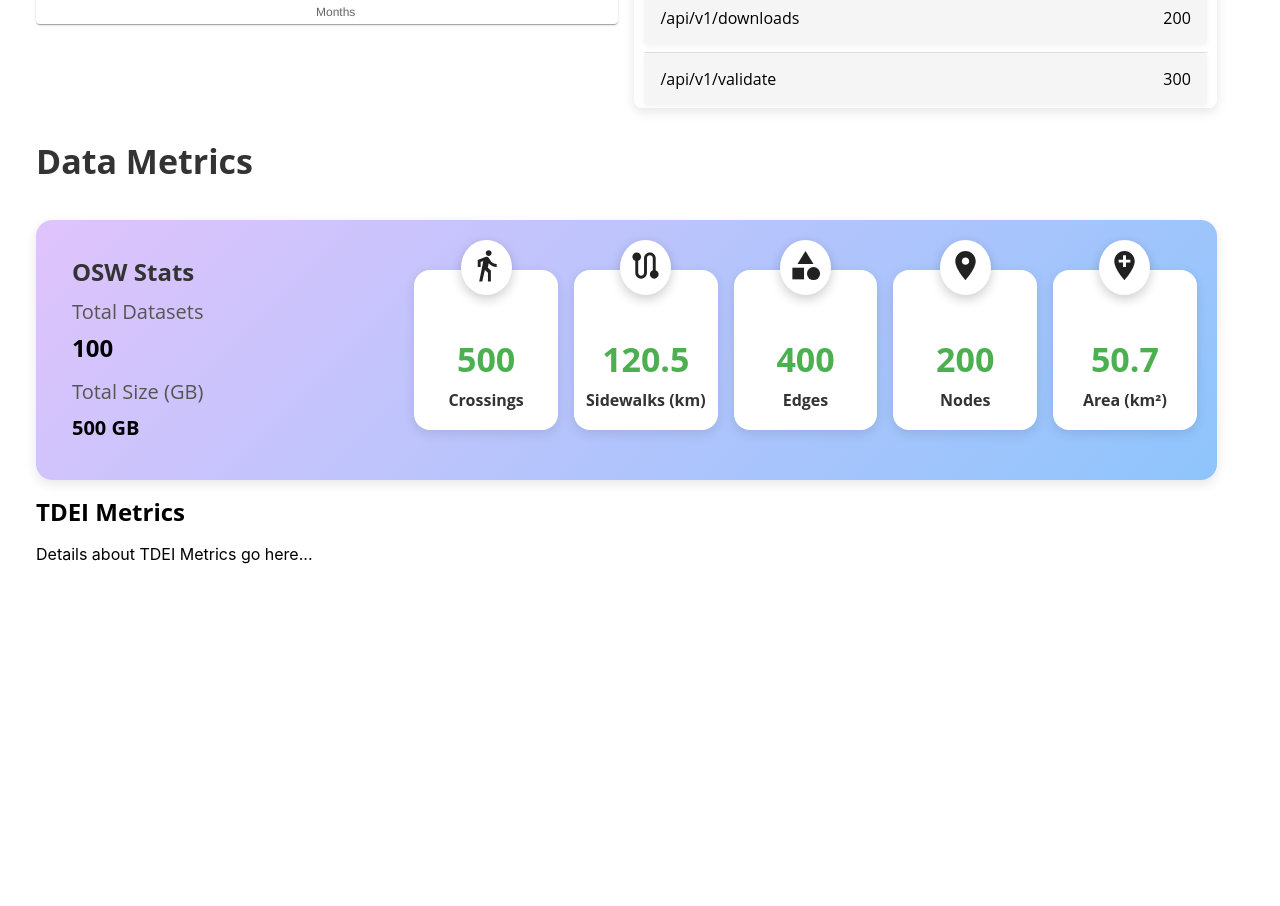
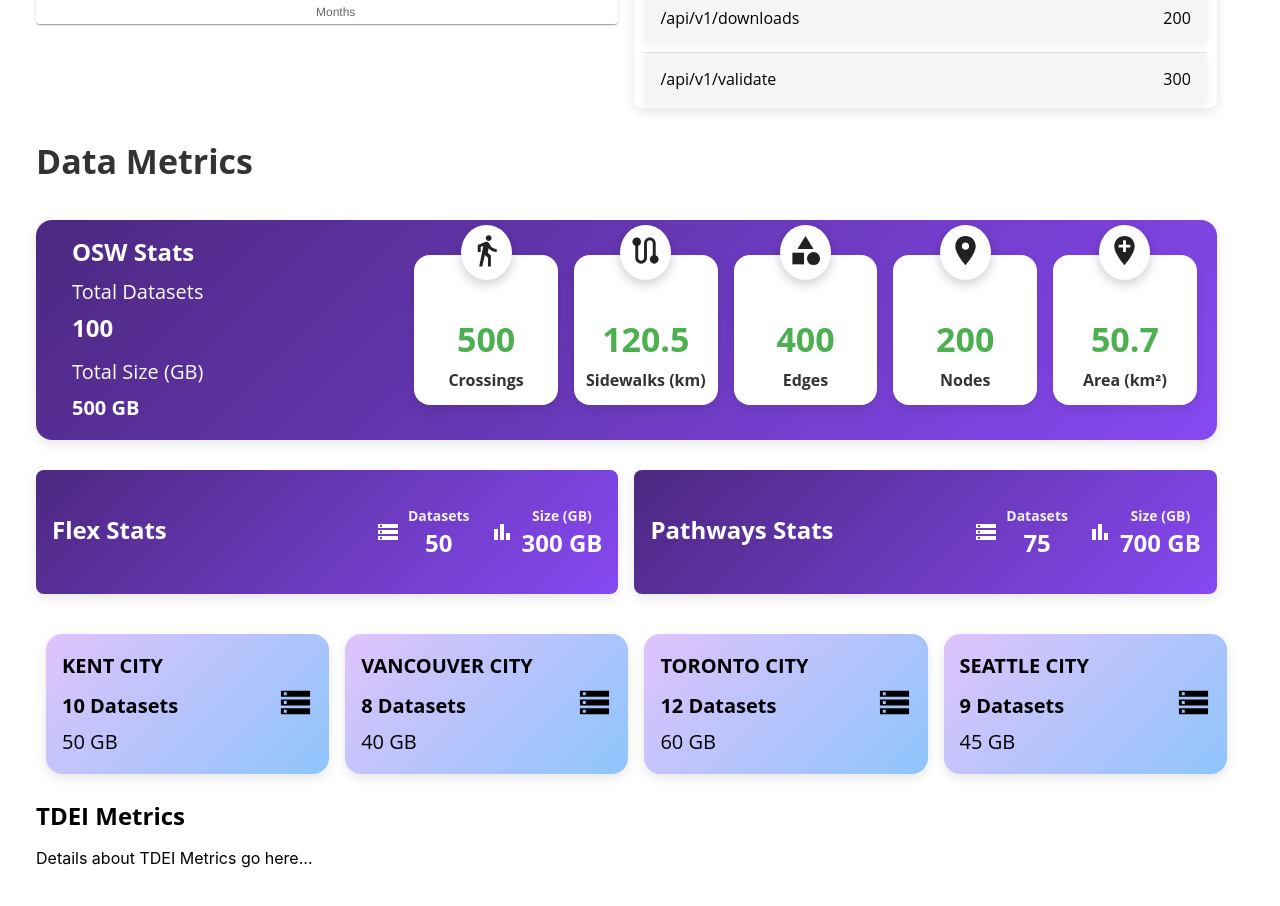
Before and after one commit to TaskarCenterAtUW/TDEI-Performance-Dashboard, a React (Create React App) app in the folder tdei-dashboard/: page / in a window 1280 px wide. Shown: the part 780-1686 px from the top of the page. Built offline with nearby package versions, Linux system fonts and the light colour scheme.

Commit message:
Added data metrics part

```diff
--- a/tdei-dashboard/src/App.js
+++ b/tdei-dashboard/src/App.js
@@ -2,7 +2,7 @@ import React, { useRef, useState } from "react";
 import { AppBar, Tabs, Tab, Toolbar, Typography, Box, Container } from "@mui/material";
 import { ThemeProvider, createTheme } from '@mui/material/styles';
 import SystemUsageMetrics from "./pages/SystemUsageMetrics/SystemUsageMetrics";
-import DataMetrics from "./pages/DataMetrics";
+import DataMetrics from "./pages/DataMetrics/DataMetrics";
 import TDEIMetrics from "./pages/TDEIMetrics";
 import theme from "./theme";
 
--- /dev/null
+++ b/tdei-dashboard/src/components/CustomGradientCard.js
@@ -0,0 +1,35 @@
+import React from 'react';
+import { Grid, Box, Card, Typography } from '@mui/material';
+import StorageIcon from '@mui/icons-material/Storage';
+
+
+const CustomGradientCard = ({ title, totalDatasets, totalSizeGB, gradient }) => {
+  return (
+    <Card
+      sx={{
+        padding: '16px',
+        borderRadius: '16px',
+        boxShadow: '0px 4px 12px rgba(0, 0, 0, 0.1)',
+        background: 'linear-gradient(135deg, #e0c3fc 0%, #8ec5fc 100%)',
+        color: 'black',
+        minHeight: '100px',
+      }}
+    >
+      <Box sx={{ display: 'flex', justifyContent: 'space-between', alignItems: 'center' }}>
+        <Box sx={{ display: 'flex', flexDirection: 'column' }}>
+          <Typography variant="h6" sx={{ fontWeight: 'bold', marginBottom: '8px' }}>
+            {title}
+          </Typography>
+          <Typography variant="h6" sx={{ fontWeight: 'bold', marginBottom: '4px' }}>
+            {totalDatasets} Datasets
+          </Typography>
+          <Typography variant="h6">{totalSizeGB} GB</Typography>
+        </Box>
+        <Box>
+          <StorageIcon fontSize="large" />
+        </Box>
+      </Box>
+    </Card>
+  );
+};
+export default CustomGradientCard;
--- /dev/null
+++ b/tdei-dashboard/src/components/CustomStatsCard.js
@@ -0,0 +1,58 @@
+import React from 'react';
+import { Card, Box, Typography } from '@mui/material';
+import StorageIcon from '@mui/icons-material/Storage';
+import BarChartIcon from '@mui/icons-material/BarChart';
+
+const CustomStatsCard = ({ title, totalDatasets, totalSizeGB }) => {
+  return (
+    <Card
+      sx={{
+        padding: '12px 16px',
+        textAlign: 'center',
+        borderRadius: '8px',
+        boxShadow: '0px 4px 12px rgba(0, 0, 0, 0.1)',
+        background: 'linear-gradient(135deg, #4C2880 0%, #8749F2 100%)',
+        display: 'flex',
+        justifyContent: 'space-between',
+        alignItems: 'center',
+        minHeight: '100px',
+      }}
+    >
+      <Box sx={{ textAlign: 'left' }}>
+        <Typography
+        variant="h5"
+          sx={{ fontWeight: 'bold', color: '#fff', marginBottom: '4px' }}
+        >
+          {title}
+        </Typography>
+      </Box>
+
+      <Box sx={{ display: 'flex', alignItems: 'center', gap: '20px' }}>
+        <Box sx={{ display: 'flex', alignItems: 'center', gap: '8px' }}>
+          <StorageIcon sx={{ color: '#fff', fontSize: '24px' }} />
+          <Box>
+            <Typography variant="subtitle2" sx={{ color: '#f0f0f0',fontWeight: 'bold' }}>
+              Datasets
+            </Typography>
+            <Typography variant="h5" sx={{ fontWeight: 'bold', color: '#fff' }}>
+              {totalDatasets}
+            </Typography>
+          </Box>
+        </Box>
+        <Box sx={{ display: 'flex', alignItems: 'center', gap: '8px' }}>
+          <BarChartIcon sx={{ color: '#fff', fontSize: '24px' }} />
+          <Box>
+            <Typography variant="subtitle2" sx={{ color: '#f0f0f0',fontWeight: 'bold' }}>
+              Size (GB)
+            </Typography>
+            <Typography variant="h5" sx={{ fontWeight: 'bold', color: '#fff' }}>
+              {totalSizeGB} GB
+            </Typography>
+          </Box>
+        </Box>
+      </Box>
+    </Card>
+  );
+};
+
+export default CustomStatsCard;
--- a/tdei-dashboard/src/components/OSWStatsCard.js
+++ b/tdei-dashboard/src/components/OSWStatsCard.js
@@ -31,23 +31,24 @@ const OSWStatsCard = ({ osw }) => {
                 display: 'flex',
                 justifyContent: 'space-between',
                 alignItems: 'center',
-                background: 'linear-gradient(135deg, #e0c3fc 0%, #8ec5fc 100%)',
+                background: 'linear-gradient(135deg, #4C2880 0%, #8749F2 100%)',
+                // background: 'linear-gradient(135deg, #873EF2 0%, #E43FF2 100%)',
                 borderRadius: '16px',
                 padding: '20px',
                 boxShadow: '0px 4px 12px rgba(0, 0, 0, 0.1)',
-                height: '220px',
+                height: '180px',
             }}
         >
             <Box sx={{ width: '20%', padding: '16px' }}>
-                <Typography variant="h5" sx={{ fontWeight: 'bold', marginBottom: '8px', color: '#333' }}>
+                <Typography variant="h5" sx={{ fontWeight: 'bold', marginBottom: '8px', color: 'white' }}>
                     OSW Stats
                 </Typography>
-                <Typography variant="h6" sx={{ color: '#555', marginBottom: '4px' }}>Total Datasets</Typography>
-                <Typography variant="h5" sx={{ fontWeight: 'bold', marginBottom: '12px' }}>
+                <Typography variant="h6" sx={{ color: 'white', marginBottom: '4px' }}>Total Datasets</Typography>
+                <Typography variant="h5" sx={{ fontWeight: 'bold', marginBottom: '12px',color: 'white' }}>
                     {totalDatasets}
                 </Typography>
-                <Typography variant="h6" sx={{ color: '#555', marginBottom: '4px' }}>Total Size (GB)</Typography>
-                <Typography variant="h6" sx={{ fontWeight: 'bold' }}>
+                <Typography variant="h6" sx={{ color: 'white', marginBottom: '4px' }}>Total Size (GB)</Typography>
+                <Typography variant="h6" sx={{ fontWeight: 'bold',color: 'white' }}>
                     {totalSizeGB} GB
                 </Typography>
             </Box>
@@ -57,7 +58,7 @@ const OSWStatsCard = ({ osw }) => {
                         <Card
                             sx={{
                                 position: 'relative',
-                                minHeight: '140px',
+                                minHeight: '130px',
                                 display: 'flex',
                                 flexDirection: 'column',
                                 justifyContent: 'center',
--- a/tdei-dashboard/src/pages/DataMetrics.js
+++ /dev/null
@@ -1,28 +0,0 @@
-import React from 'react';
-import { Grid, Box, Card, Stack, Typography } from '@mui/material';
-import { PieChart } from '@mui/x-charts/PieChart';
-import OSWStatsCard from '../components/OSWStatsCard';
-
-const DataMetrics = () => {
-  const osw = {
-    totalDatasets: 100,
-    totalSizeGB: 500,
-    aggregatedStats: {
-      num_crossings: 500,
-      length_of_sidewalks_km: 120.5,
-      num_edges: 400,
-      num_nodes: 200,
-      concave_hull_area_km2: 50.7,
-    },
-  };
-  return (
-    <Box sx={{ width: '96%', height: 'auto', padding: '16px' }}>
-      <Typography variant="h4" sx={{ fontWeight: 'bold', marginBottom: '8px', color: '#333' }}>Data Metrics</Typography>
-      <Box sx={{paddingTop:'30px'}}>
-        <OSWStatsCard osw={osw} />
-        </Box>
-    </Box>
-  );
-};
-
-export default DataMetrics;
--- /dev/null
+++ b/tdei-dashboard/src/pages/DataMetrics/DataMetrics.js
@@ -0,0 +1,73 @@
+import React from 'react';
+import { Grid, Box, Typography } from '@mui/material';
+import OSWStatsCard from '../../components/OSWStatsCard';
+import CustomStatsCard from '../../components/CustomStatsCard';
+import RegionCards from './RegionCards';
+
+const DataMetrics = () => {
+  const osw = {
+    totalDatasets: 100,
+    totalSizeGB: 500,
+    aggregatedStats: {
+      num_crossings: 500,
+      length_of_sidewalks_km: 120.5,
+      num_edges: 400,
+      num_nodes: 200,
+      concave_hull_area_km2: 50.7,
+    },
+  };
+
+  const flex = {
+    totalDatasets: 50,
+    totalSizeGB: 300,
+  };
+
+  const pathways = {
+    totalDatasets: 75,
+    totalSizeGB: 700,
+  };
+  const specificRegionMetrics = {
+    kent_city: {
+      totalDatasets: 10,
+      totalSizeGB: 50,
+    },
+    vancouver_city: {
+      totalDatasets: 8,
+      totalSizeGB: 40,
+    },
+    toronto_city: {
+      totalDatasets: 12,
+      totalSizeGB: 60,
+    },
+    seattle_city: {
+      totalDatasets: 9,
+      totalSizeGB: 45,
+    },
+  };
+
+  return (
+    <Box sx={{ width: '96%', height: 'auto', padding: '16px' }}>
+      <Typography variant="h4" sx={{ fontWeight: 'bold', marginBottom: '8px', color: '#333' }}>
+        Data Metrics
+      </Typography>
+      <Box sx={{ paddingTop: '30px' }}>
+        <OSWStatsCard osw={osw} />
+      </Box>
+      <Box sx={{ paddingTop: '30px' }}>
+        <Grid container spacing={2}>
+          <Grid item xs={6}>
+            <CustomStatsCard title="Flex Stats" totalDatasets={flex.totalDatasets} totalSizeGB={flex.totalSizeGB} />
+          </Grid>
+          <Grid item xs={6}>
+            <CustomStatsCard title="Pathways Stats" totalDatasets={pathways.totalDatasets} totalSizeGB={pathways.totalSizeGB} />
+          </Grid>
+        </Grid>
+      </Box>
+      <Box sx={{ paddingTop: '30px' }}>
+      <RegionCards specificRegionMetrics={specificRegionMetrics} />
+      </Box>
+    </Box>
+  );
+};
+
+export default DataMetrics;
--- /dev/null
+++ b/tdei-dashboard/src/pages/DataMetrics/RegionCards.js
@@ -0,0 +1,34 @@
+import React from 'react';
+import { Grid, Box } from '@mui/material';
+import CustomGradientCard from '../../components/CustomGradientCard';
+import { gradients } from '../../utils/utils';
+
+const RegionCards = ({ specificRegionMetrics }) => {
+    const cities = Object.entries(specificRegionMetrics);
+
+    return (
+        <Box sx={{ width: '100%', height: 'auto', padding: '10px' }}>
+            <Grid container spacing={2}>
+                {cities.map(([cityName, metrics], index) => (
+                    <Grid
+                        item
+                        xs={12}
+                        sm={6}
+                        md={4}
+                        lg={3}
+                        key={cityName}
+                    >
+                        <CustomGradientCard
+                            title={cityName.replace(/_/g, ' ').toUpperCase()}
+                            totalDatasets={metrics.totalDatasets}
+                            totalSizeGB={metrics.totalSizeGB}
+                            gradient={gradients[index % gradients.length]}
+                        />
+                    </Grid>
+                ))}
+            </Grid>
+        </Box>
+    );
+};
+
+export default RegionCards;
--- a/tdei-dashboard/src/pages/SystemUsageMetrics/ApiMetricsCard.js
+++ b/tdei-dashboard/src/pages/SystemUsageMetrics/ApiMetricsCard.js
@@ -18,12 +18,12 @@ const ApiMetricsCard = ({ apiMetrics }) => {
     >
       <Box
         sx={{
-          background: 'linear-gradient(135deg, #e0c3fc 0%, #8ec5fc 100%)',
+          background: 'linear-gradient(135deg, #4C2880 0%, #8749F2 100%)',
           padding: '18px',
           textAlign: 'center',
         }}
       >
-        <Typography variant="h5" sx={{ fontWeight: 'bold' }}>
+        <Typography variant="h5" sx={{ fontWeight: 'bold', color:'white' }}>
           Total API Calls: {totalApiCalls}
         </Typography>
       </Box>
--- /dev/null
+++ b/tdei-dashboard/src/utils/utils.js
@@ -0,0 +1,9 @@
+
+export const gradients = [
+    'linear-gradient(135deg, #43cea2 0%, #185a9d 100%)', // Green to Blue
+    'linear-gradient(135deg, #8E2DE2 0%, #4A00E0 100%)', // Purple gradient
+    'linear-gradient(135deg, #2193b0 0%, #6dd5ed 100%)', // Blue gradient
+    'linear-gradient(135deg, #8E2DE2 0%, #6dd5ed 100%)', // Purple to Blue
+    'linear-gradient(135deg, #f7971e 0%, #ffd200 100%)', // Orange to Yellow gradient
+    'linear-gradient(135deg, #f12711 0%, #f5af19 100%)', // Red to Orange
+  ];
```
Also changed, not shown: tdei-dashboard/src/components/DashboardCard.js (+4 -4 lines).
